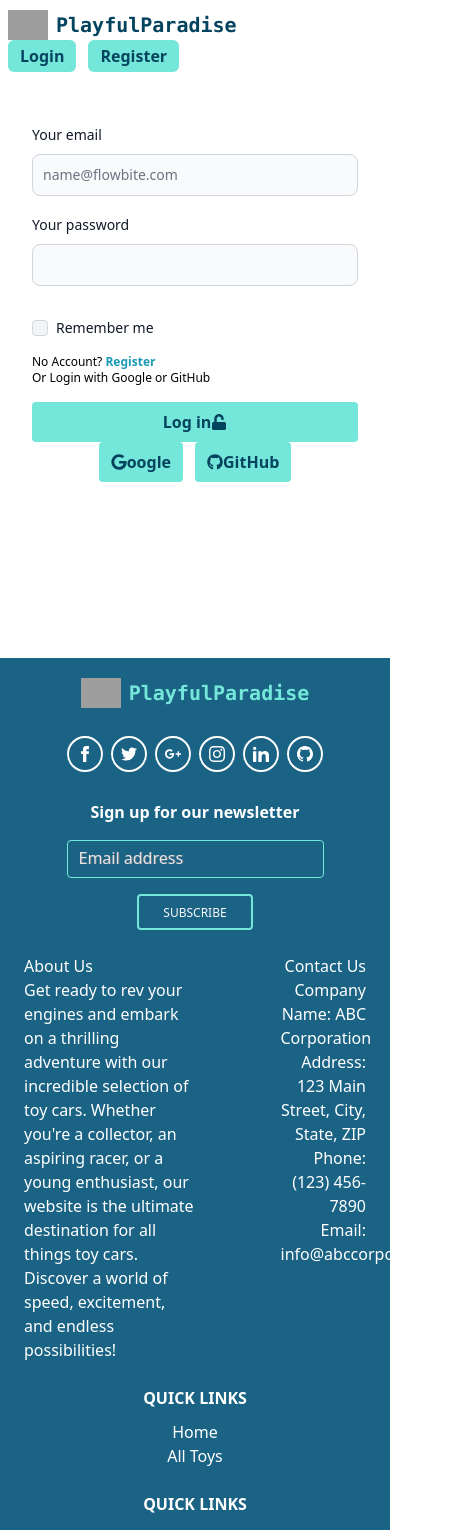
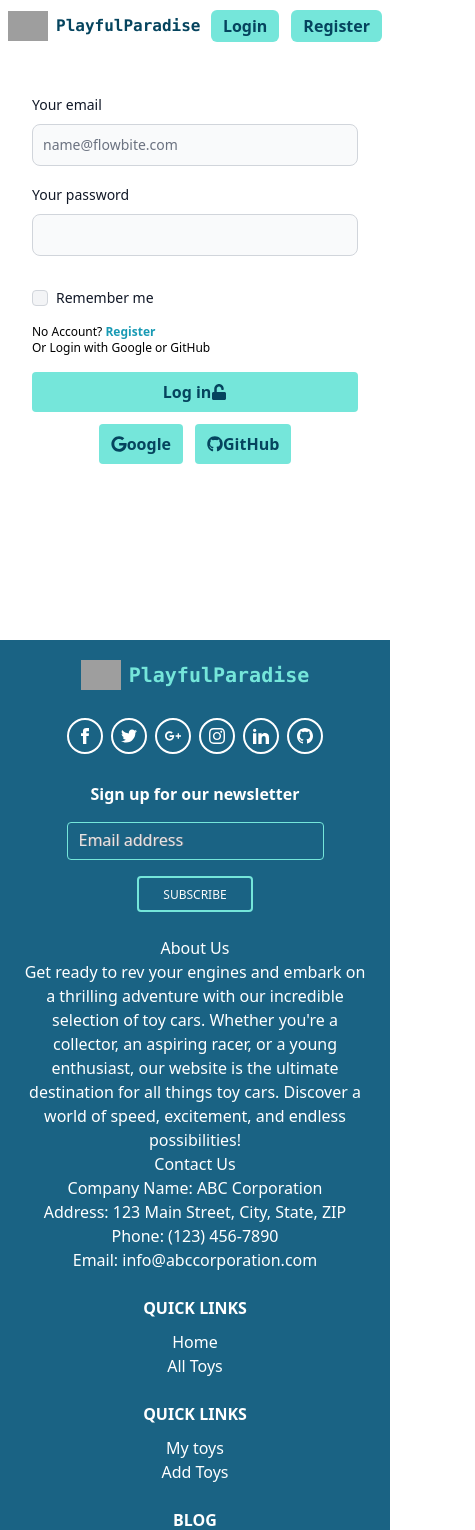
Before and after one commit to FAHIMXGG/PlayfulParadise, a React (Vite) app: page /login in a window 390 px wide. Shown: the top 1530 px of the page, 475 px wide, since content can reach past the window. Built offline with nearby package versions, Linux system fonts and the light colour scheme; no server answers; grey boxes are pictures that could not be loaded.

Commit message:
responsive

```diff
--- a/src/HomePageComponents/ShopByCategory/ShopByCategory.jsx
+++ b/src/HomePageComponents/ShopByCategory/ShopByCategory.jsx
@@ -37,7 +37,7 @@ const ShopByCategory = memo(() => {
                 <hr className='border-1 w-10/12 border-cyan-400' />
                 </div>
 
-                <TabPanel className={"grid lg:grid-cols-4 gap-10 lg:px-28 mt-6 "}>
+                <TabPanel className={"grid lg:grid-cols-4 gap-10 lg:px-28 mt-6 px-5"}>
                     {
                         toys.filter((item) => {
                             return search === '' ? item : item.subCategory.includes(search)
@@ -50,7 +50,7 @@ const ShopByCategory = memo(() => {
 
                     }
                 </TabPanel>
-                <TabPanel className={"grid lg:grid-cols-4 gap-10 lg:px-28 "}>
+                <TabPanel className={"grid lg:grid-cols-4 gap-10 lg:px-28 px-5"}>
                     {
                         toys.filter((item) => {
                             return search2 === '' ? item : item.subCategory.includes(search2)
@@ -63,7 +63,7 @@ const ShopByCategory = memo(() => {
 
                     }
                 </TabPanel>
-                <TabPanel className={"grid lg:grid-cols-4 gap-10 lg:px-28 "}>
+                <TabPanel className={"grid lg:grid-cols-4 gap-10 lg:px-28 px-5 "}>
                     {
                         toys.filter((item) => {
                             return search3 === '' ? item : item.subCategory.includes(search3)
--- a/src/Pages/AddNew/AddNew.jsx
+++ b/src/Pages/AddNew/AddNew.jsx
@@ -56,7 +56,7 @@ const AddNew = () => {
 
     return (
         <div className=''>
-            <div className='mx-52 mt-20 mb-20'>
+            <div className='px-5 md:mx-52 mt-20 mb-20'>
             <form onSubmit={handleAddToys} className="flex flex-col gap-4">
                 <div>
                     <div className="mb-2 block">
--- a/src/Pages/AllToys/AllToys.jsx
+++ b/src/Pages/AllToys/AllToys.jsx
@@ -39,7 +39,7 @@ const AllToys = () => {
     };
     let button;
     if (visible === 20) {
-        button = <button style={{ background: ' linear-gradient(90deg, #7E90FE 0%, #9873FF 100%)' }} className='mt-5 mb-16 text-center mx-auto flex justify-center px-5 py-2 rounded text-white' onClick={showMoreItems}>Show More</button>
+        button = <button style={{ background: ' linear-gradient(90deg, #75E6DA 0%, #1a6384 100%)' }} className='font-semibold mt-5 mb-16 text-center mx-auto flex justify-center px-5 py-2 rounded text-white' onClick={showMoreItems}>Show More</button>
     }
 
     return (
@@ -65,7 +65,7 @@ const AllToys = () => {
                 </form>
             </div>
 
-            <div className='lg:px-16 flex justify-end gap-2'>
+            <div className='px-5 lg:px-16 flex justify-end gap-2'>
                 <div className='flex justify-end '>
 
 
--- a/src/Pages/Login/Login.jsx
+++ b/src/Pages/Login/Login.jsx
@@ -115,7 +115,7 @@ const Login = () => {
                 </button>
 
             </form>
-            <div className='flex gap-3 justify-center text-[#05445E] mb-44'>
+            <div className='mt-3  flex gap-3 justify-center text-[#05445E] mb-44'>
                     <button className='flex items-center py-2 rounded font-bold px-3 bg-[#75E6DA]  hover:bg-[#B1D4E0]' onClick={handleGoogleSignIn}><FaGoogle />oogle</button>
                     <button className='flex items-center py-2 rounded font-bold px-3 bg-[#75E6DA]  hover:bg-[#B1D4E0]' onClick={handleGitHubSignIn}><FaGithub />GitHub</button>
             </div>
--- a/src/Pages/MyToys/MyToys.jsx
+++ b/src/Pages/MyToys/MyToys.jsx
@@ -56,7 +56,7 @@ const MyToys = () => {
                 <h1 className='font-semibold'>Hello, {user?.displayName}</h1>
             </div>
 
-            <div className='mx-32 mb-5 mt-10 flex justify-end'>
+            <div className='px-5 md:mx-32 mb-5 mt-10 flex justify-center md:justify-end'>
                 <Link to="/addNew"><button className='bg-[#75E6DA] font-semibold px-3 py-2 rounded-lg'>Add New</button></Link>
             </div>
             <div className='mb-96'>
--- a/src/Pages/MyToys/UserToys.jsx
+++ b/src/Pages/MyToys/UserToys.jsx
@@ -5,14 +5,14 @@ const UserToys = ({ toy, handleDelete }) => {
 
     const { _id, photo, ProductName, sellerEmail, sellerName, subCategory, price, rating, quantity, description } = toy
     return (
-        <div className='mb-5 mx-32'>
+        <div className='mb-5 md:mx-32'>
             <div className='bg-[#D4F1F4] py-5 px-5 rounded-xl'>
                 <div className='flex justify-between'>
                     <div className='flex items-center gap-5'>
                         <img className='w-40 rounded-lg' src={photo} alt="" />
                         <h1 className='font-medium'>{ProductName}</h1>
                     </div>
-                    <div className='flex items-center gap-5'>
+                    <div className='flex flex-col md:flex-row justify-center items-center gap-2 md:gap-5'>
                         <Link to={`/updateToys/${_id}`}
                         ><button className='bg-[#75E6DA] font-semibold px-3 py-2 rounded-lg '>Update</button></Link>
                         <Link><button onClick={() => handleDelete(_id)} className='bg-[#75E6DA] font-semibold px-3 py-2 rounded-lg '>Delete</button></Link>
--- a/src/Pages/Reg/Reg.jsx
+++ b/src/Pages/Reg/Reg.jsx
@@ -51,7 +51,7 @@ const Reg = () => {
 
     return (
         <div className=''>
-            <form onSubmit={handleRegister} className="flex flex-col gap-4 mx-8 md:mx-52 lg:px-80 mt-10 md:mb-32">
+            <form onSubmit={handleRegister} className="mb-20 flex flex-col gap-4 mx-8 md:mx-52 lg:px-80 mt-10 md:mb-32">
                 <div>
                     <div className="mb-2 block">
                         <Label
--- a/src/Pages/ToysDetails/Info/ToysFullData.jsx
+++ b/src/Pages/ToysDetails/Info/ToysFullData.jsx
@@ -12,8 +12,8 @@ const ToysFullData = () => {
             <div className='flex justify-center'>
                 <img className='md:w-3/12' src={photo} alt="" />
             </div>
-            <div className='mx-48'>
-                <div className='bg-[#D4F1F4] px-72 rounded-lg'>
+            <div className='md:mx-48'>
+                <div className='bg-[#D4F1F4] px-5 md:px-72 rounded-lg'>
                     <div className='flex justify-center text-[#05445E] font-bold text-2xl mb-10 '>
                         <h1 className='mt-10'>
                             {ProductName}
--- a/src/Pages/UpdateData/UpdateData.jsx
+++ b/src/Pages/UpdateData/UpdateData.jsx
@@ -63,7 +63,7 @@ const UpdateData = () => {
 
     return (
         <div>
-            <div className='mb-20 mx-52'>
+            <div className='px-5 md:mx-52 mt-20 mb-20'>
             <form onSubmit={handleUpdateToys} className="flex flex-col gap-4">
                 <div>
                     <div className="mb-2 block">
--- a/src/Shared/AskedQ/AskedQ.jsx
+++ b/src/Shared/AskedQ/AskedQ.jsx
@@ -4,7 +4,7 @@ import React from 'react';
 const AskedQ = () => {
     return (
         <div data-aos="fade-up"
-        data-aos-anchor-placement="bottom-center" className='mx-28 mb-20'>
+        data-aos-anchor-placement="bottom-center" className='lg:mx-28 mb-20 mx-5'>
             <div className='text-center font-semibold text-2xl mb-10'>
                 <h1 className='mb-3 font-mono'>Frequently Asked Questions</h1>
                 <div className='flex justify-center'>
--- a/src/Shared/Footer/Footer.jsx
+++ b/src/Shared/Footer/Footer.jsx
@@ -156,14 +156,14 @@ const Footer = () => {
                     </div>
 
 
-                    <div className="mb-6 md:mx-32 flex justify-between items-">
-                        <div className='w-2/4 text-left'>
+                    <div className="mb-6 md:mx-32 md:flex justify-between ">
+                        <div className='md:w-2/4 md:text-left '>
                             <p>About Us</p>
                             <p>
                                 Get ready to rev your engines and embark on a thrilling adventure with our incredible selection of toy cars. Whether you're a collector, an aspiring racer, or a young enthusiast, our website is the ultimate destination for all things toy cars. Discover a world of speed, excitement, and endless possibilities!
                             </p>
                         </div>
-                        <div className='w-1/4 text-right'>
+                        <div className='md:w-1/4 md:text-right'>
                             <p>Contact Us</p>
                             <p>Company Name: ABC Corporation</p>
                             <p>Address: 123 Main Street, City, State, ZIP</p>
--- a/src/Shared/NavBar.jsx
+++ b/src/Shared/NavBar.jsx
@@ -22,7 +22,7 @@ const NavBar = () => {
                 <Navbar.Brand href="https://github.com/FAHIMXGG">
                     <div className='flex gap-2 md:ml-16'>
                         <img className='w-10' src="https://cdn.discordapp.com/attachments/1094651413235253289/1109142459331661865/blue-car-logo-png.webp" alt="" />
-                        <span className="self-center whitespace-nowrap text-xl font-semibold dark:text-white   font-mono text-[#05445E]">
+                        <span className="self-center whitespace-nowrap md:text-xl font-semibold dark:text-white   font-mono text-[#05445E]">
                             PlayfulParadise
                         </span>
                     </div>
```
